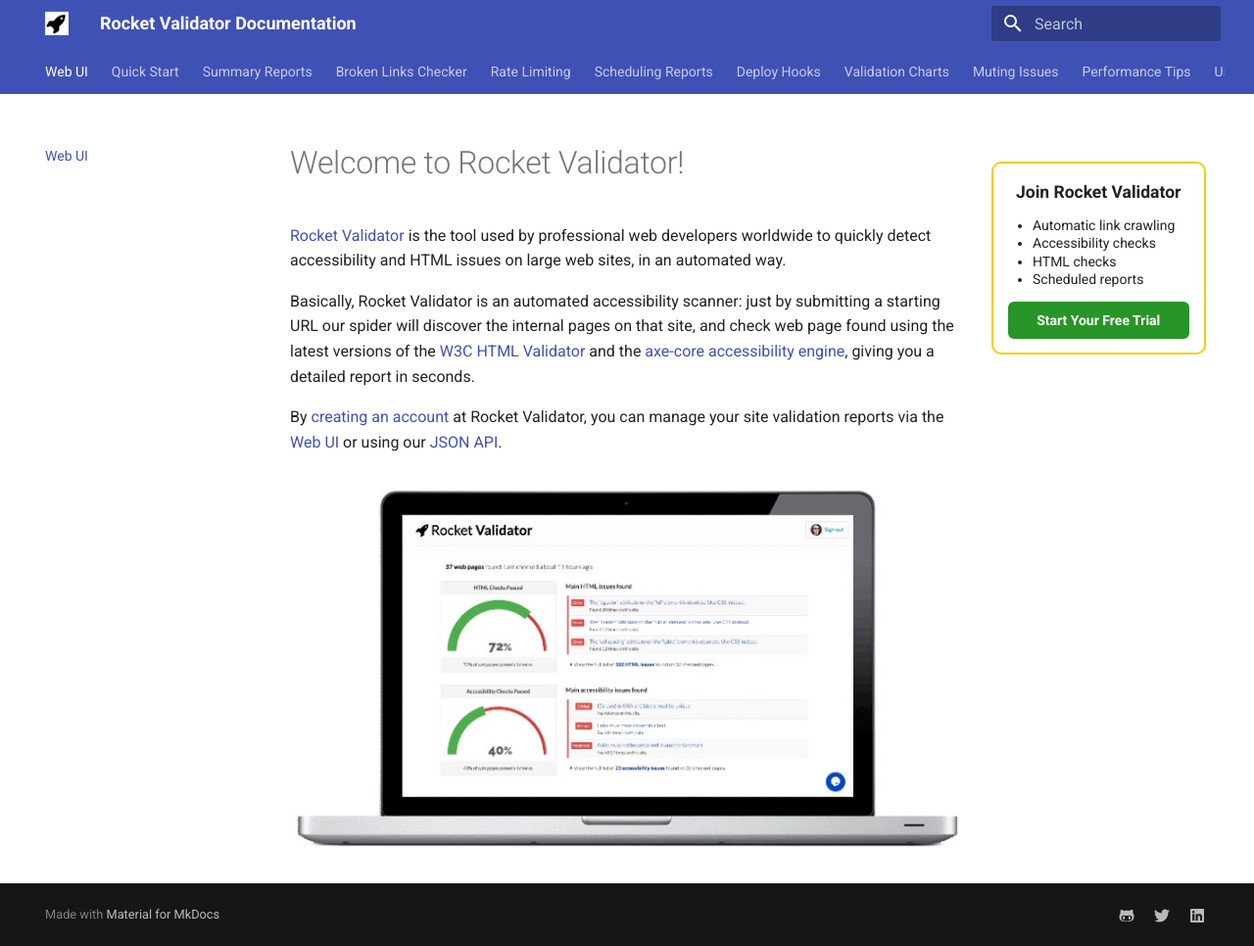
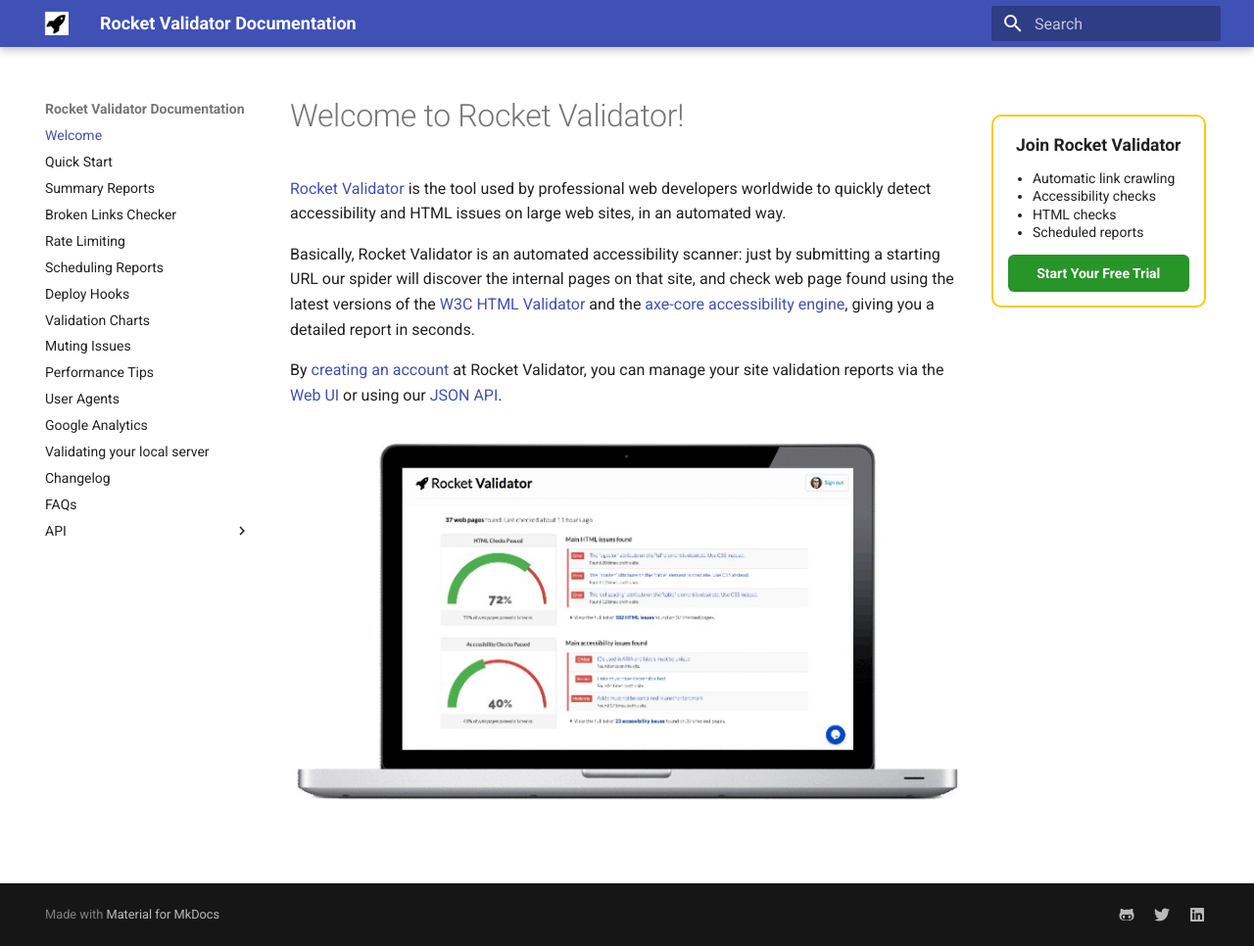
Before and after one commit to rocketvalidator/docs-rocketvalidator, an MkDocs documentation site: the page built from docs/index.md, in a window 1280 px wide and 966 px high. Shown: the whole window at 98% size. Built offline with MkDocs 1.6.1 and Material for MkDocs 9.7.7, drawn with Linux system fonts in a browser that asks for light colours.

Commit message:
rename Web UI -> Welcome

```diff
--- a/mkdocs.yml
+++ b/mkdocs.yml
@@ -2,7 +2,7 @@
 site_url: https://docs.rocketvalidator.com/
 site_description: Documentation site for Rocket Validator - automated accessibility scanner for large sites
 nav:
-  - Web UI: index.md
+  - Welcome: index.md
   - Quick Start: quick-start.md
   - Summary Reports: summary-reports.md
   - Broken Links Checker: broken-links-checker.md
@@ -35,7 +35,7 @@
 theme:
   name: material
   features:
-    - tabs
+    - navigation.instant
   custom_dir: overrides
   language: en
   logo: img/rocket-icon-300x300.png
```
